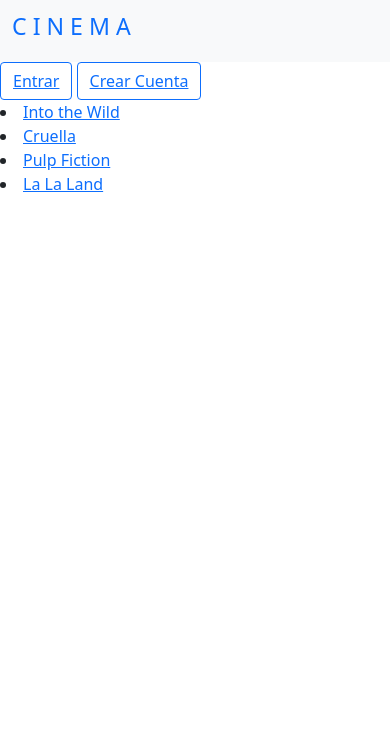
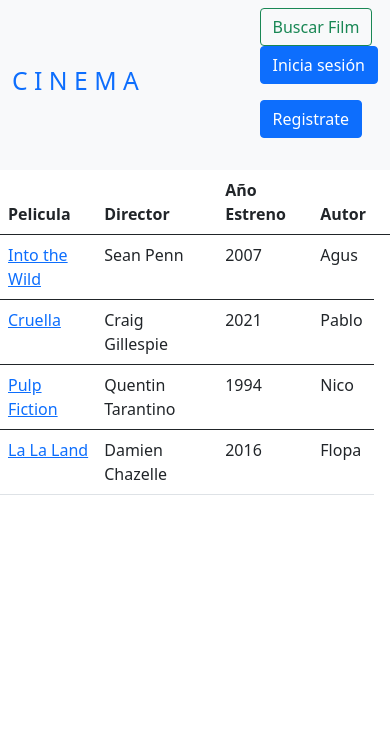
Before and after one commit to FlopaMendez/Final-Coderhouse-cinema-blog, a Django app: page /reviews/lista_reviews/ in a window 390 px wide. Shown: the top 735 px of the page. Run offline with Django 4.2, Linux system fonts and the light colour scheme; data comes from the database, SQL or seed files in the repository; both versions use the stored data as it was after the commit.

Commit message:
aplicando bootstrap

```diff
--- a/reviews/templates/reviews/about_us.html
+++ b/reviews/templates/reviews/about_us.html
@@ -3,12 +3,13 @@
   </head>
   <body>
 {% block content %}
-
+<br>
 <h2>About us:</h2>
 <br>
 <br>
 <h5>Florencia Méndez:</h5>
 <br>
+
 <p>Ejecutiva con +12 años de experiencia en el Area de Administración, Contabilidad, Atención al Cliente, Community Management y Ventas en PyMes Agropecuarias,
 Estudio Jurídico y de Diseño; así como personas físicas. También cuento con experiencia en Edición y Fotografía en Postproductoras de Cine y Publicidad lo que
 me llevó a tener valiosos aprendizajes de resolución y creatividad.
--- a/reviews/templates/reviews/review_detail.html
+++ b/reviews/templates/reviews/review_detail.html
@@ -4,7 +4,7 @@
   <body>
 {% block content %}
 
-<a href="{% url 'reviews_list' %}">Volver a Lista</a>
+
 <div>
     <h1>{{object.titulo}}</h1>
     <h5>{{object.director}}</h5>
@@ -13,4 +13,5 @@
     <h5>{{object.autor}}</h5>
     <p>{{object.fecha_creacion}}</p>
 </div>
+<a class="btn btn-primary" role="button" href="{% url 'reviews_list' %}">Volver a Lista</a>
 {% endblock %}
--- a/reviews/templates/reviews/reviews_inicio.html
+++ b/reviews/templates/reviews/reviews_inicio.html
@@ -17,24 +17,25 @@
     <nav class="navbar navbar-expand-lg bg-light" >
         <div class="container-fluid">
         <a class="navbar-brand" href="{% url 'inicio' %}">
-             <h3> C I N E M A </h3>
+             <h2> C I N E M A </h2>
             </a>
           <button class="navbar-toggler" type="button" data-bs-toggle="collapse" data-bs-target="#navbarSupportedContent" aria-controls="navbarSupportedContent" aria-expanded="false" aria-label="Toggle navigation">
             <span class="navbar-toggler-icon"></span>
           </button>
-          <div class="collapse navbar-collapse" id="navbarSupportedContent">
+          <div cclass="d-grid gap-2 d-md-flex justify-content-md-end" id="navbarSupportedContent">
+
             <ul class="navbar-nav me-auto mb-2 mb-lg-0">
               <li class="nav-item">
-                <a class="btn btn-outline-primary " aria-current="page" href="{% url 'buscar' %}">Buscar Film</a>
+                <a class="btn btn-outline-success" aria-current="page" href="{% url 'buscar' %}">Buscar Film</a>
               </li>
               <li class="nav-item">
 
-                <a class="btn btn-outline-primary" href="{% url 'user_login' %}">Inicia sesión</a>
+                <a class="btn btn-primary" href="{% url 'user_login' %}">Inicia sesión</a>
                 </p>
               </li>
               <li class="nav-item">
 
-                <a class="btn btn-outline-primary" href="{% url 'user_signup' %}">Registrate</a>
+                <a class="btn btn-primary" href="{% url 'user_signup' %}">Registrate</a>
                 </p>
               </li>
 
@@ -45,17 +46,20 @@
       {% block content %}
       <br>
       <br>
+      <br>
+
 
         <table class="table table-success table-striped" >
+
+          <div class="d-grid gap-2">
           <a href="{% url 'reviews_list' %}">
-            <button type="button" class="btn btn-success">
-              <p class="text-center" >Todas las reviews.</p>
-            </button></a>
+            <h1 class="display-6"><p class="text-center" >Todas las reviews.</p></h1>
+
 
           <a href="{% url 'about_us' %}">
-            <button type="button" class="btn btn-success">
-              <p class="text-center" >About us.</p>
-            </button></a>
+            <h1 class="display-6"><p class="text-center" >About us.</p> </h1>
+
+          </div>
         </table>
     {% endblock %}
 
@@ -73,7 +77,7 @@
   </body>
   <ul class="nav bg-light fixed-bottom justify-content-center">
     <li class="nav-item">
-      <a class="nav-link active" href="/home">coder house - python 36585 - ENTREGA 1 | MENDEZ</a>
+      <a class="nav-link active" href="{% url 'about_us' %}">coder house - python 36585 - ENTREGA 1 | MENDEZ</a>
     </li>
   </ul>
 
--- a/reviews/templates/reviews/reviews_list.html
+++ b/reviews/templates/reviews/reviews_list.html
@@ -5,44 +5,88 @@
 {% block content %}
 
 
-
   {% if user.is_authenticated %}
-
+  <div class="d-grid gap-2 d-md-flex justify-content-md-end">
   <a href="{% url 'user_logout' %}">
-    <button type="button" class="btn btn-outline-primary">
+    <button type="button" class="btn btn-outline-primary btn-sm">
       Salir
     </button></a>
 
     <a href="{% url 'review_create' %}">
-    <button type="button" class="btn btn-outline-primary">
+    <button type="button" class="btn btn-outline-primary btn-sm">
       Nueva Rewiew
     </button></a>
   <a href="{% url 'user_profile' user.id %}">
-    <button type="button" class="btn btn-outline-primary">
+    <button type="button" class="btn btn-outline-primary btn-sm">
       Perfil {{user.username}}
     </button></a>
-  {% else %}
-    <button type="button" class="btn btn-outline-primary">
-      <a href="{% url 'user_login' %}">Entrar</a>
-    </button>
-    <button type="button" class="btn btn-outline-primary">
-      <a href="{% url 'user_signup' %}">Crear Cuenta</a>
-    </button>
+  </div>
+  <br>
   {% endif %}
+<!--
+  <table class="table">
+    <thead>
+      <tr>
 
-
+        <th scope="col">Pelicula</th>
+        <th scope="col">Director</th>
+        <th scope="col">Autor</th>
+      </tr> -->
+    <!-- </thead>
+    <tbody>
+      <tr>
+        <th scope="row">1</th>
+        <td>Mark</td>
+        <td>Otto</td>
+        <td>@mdo</td>
+      </tr>
+      <tr>
+        <th scope="row">2</th>
+        <td>Jacob</td>
+        <td>Thornton</td>
+        <td>@fat</td>
+      </tr>
+      <tr>
+        <th scope="row">3</th>
+        <td colspan="2">Larry the Bird</td>
+        <td>@twitter</td>
+      </tr>
+    </tbody>
+  </table> -->
 
   {% if object_list %}
+  <table class="table">
+    <thead>
+      <tr>
+
+        <th scope="col">Pelicula</th>
+        <th scope="col">Director</th>
+        <th scope="col">Año Estreno</th>
+        <th scope="col">Autor</th>
+        <th scope="col">
+
+        </th>
+      </tr>
+    </thead>
       {% for review in object_list %}
-      <li>
 
-          <a href="{% url 'review_detail' review.id %}">{{review.titulo}}</a>
+      <tbody>
+        <tr>
+
+          <td><a href="{% url 'review_detail' review.id %}">{{review.titulo}}</a></td>
+          <td><a>{{review.director}}</a></td>
+          <td><a>{{review.estreno}}</a></td>
+          <td><a>{{review.autor}}</a></td>
           {% if user.is_authenticated %}
-            <a href="{% url 'review_delete' review.id %}">Borrar</a>
-            <a href="{% url 'review_update' review.id %}">Editar</a>
+          <td><a href="{% url 'review_delete' review.id %}">Borrar</a></td>
+          <td><a href="{% url 'review_update' review.id %}">Editar</a></td>
           {% endif %}
-      </li>
+        </tr>
+
+      </tbody>
+
       {% endfor %}
+    </table>
   {% else %}
     <h1> Aún no hay reviews</h1>
   {% endif %}
--- a/usuarios/templates/usuarios/crear_user_form.html
+++ b/usuarios/templates/usuarios/crear_user_form.html
@@ -9,6 +9,7 @@
 <form method="post">
     {% csrf_token %}
     {{ form.as_p }}
-    <input type="submit" value="Crear Cuenta">
+
+    <input class="btn btn-primary" type="submit" value="Crear Cuenta">
 </form>
 {% endblock %}
--- a/usuarios/templates/usuarios/user_login.html
+++ b/usuarios/templates/usuarios/user_login.html
@@ -7,7 +7,8 @@
 <form method="POST">
     {% csrf_token %}
     {{form.as_p}}
-    <button type="submit">Iniciar Sesión</button>
+    <!-- <button type="submit">Iniciar Sesión</button> -->
+    <input class="btn btn-primary" type="submit" value="Iniciar sesión">
 </form>
 
 {% endblock %}
--- a/usuarios/templates/usuarios/user_logout.html
+++ b/usuarios/templates/usuarios/user_logout.html
@@ -7,7 +7,8 @@
 
 <h5>Saliste de tu cuenta</h5>
 
-<a href="{% url 'inicio' %}">Volver a Inicio</a>
+<a class="btn btn-primary" role="button" href="{% url 'inicio' %}">Volver a Inicio</a>
+<!-- <a class="btn btn-primary" href="#" role="button">Link</a> -->
 
 
 {% endblock %}
```
Also changed, not shown: reviews/templates/reviews/reviewmodel_confirm_delete.html (+10 -1 lines), reviews/templates/reviews/reviewmodel_form.html (+13 -2 lines), usuarios/templates/usuarios/user_detail.html (+8 -0 lines), usuarios/templates/usuarios/user_form.html (+9 -0 lines), db.sqlite3.
